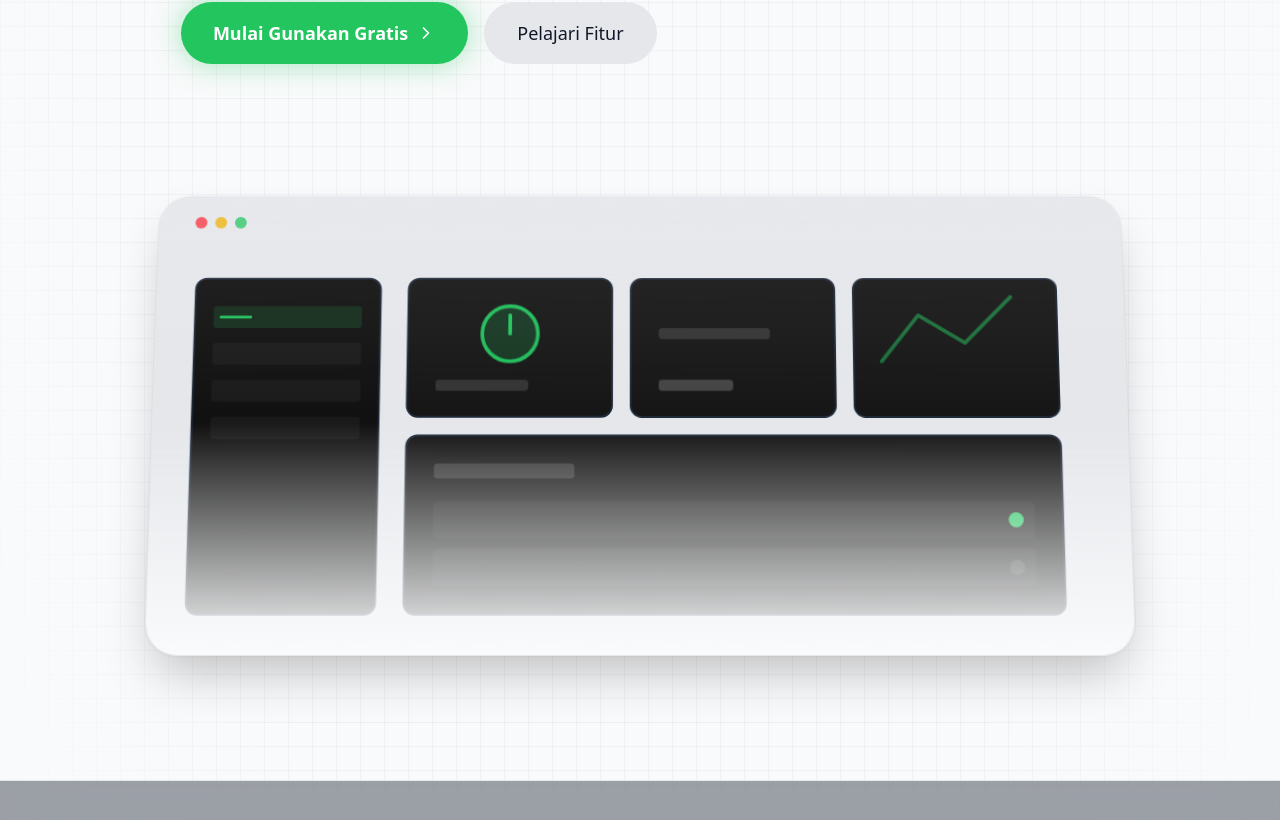
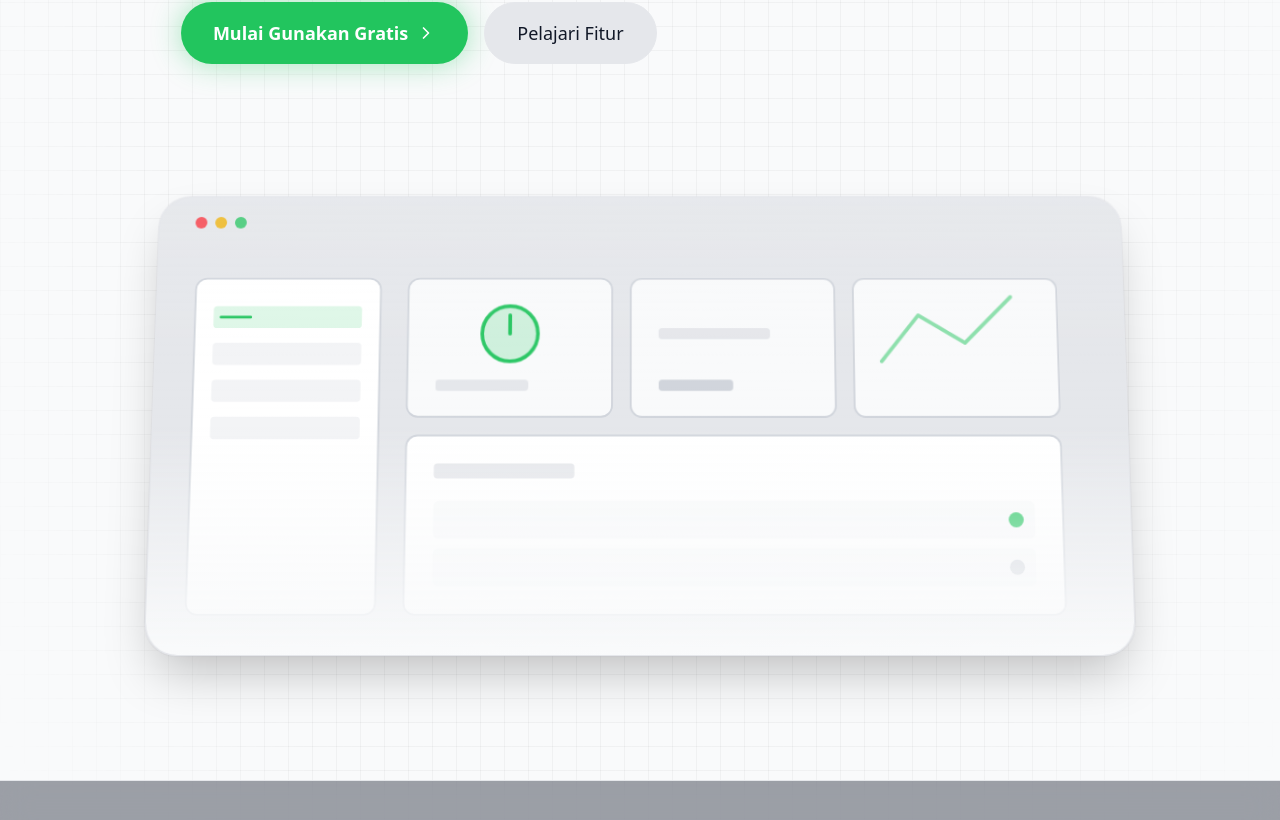
Before and after one commit to alpaenf/game, a Next.js app: page / in a window 1280 px wide. Shown: the part 598-1418 px from the top of the page. Built offline with nearby package versions, Linux system fonts and the light colour scheme; no server answers.

Commit message:
first committt

```diff
--- a/src/app/globals.css
+++ b/src/app/globals.css
@@ -1,4 +1,6 @@
 @import "tailwindcss";
+
+@custom-variant dark (&:is(.dark *));
 
 @theme {
   --color-background: var(--bg-color);
--- a/src/app/page.tsx
+++ b/src/app/page.tsx
@@ -94,35 +94,35 @@ export default async function LandingPage() {
             </div>
 
             {/* Dashboard SVG Wireframe - Glowing elements */}
-            <svg width="100%" height="auto" viewBox="0 0 1000 400" fill="none" xmlns="http://www.w3.org/2000/svg" className="w-full text-gray-800 block">
+            <svg width="100%" height="auto" viewBox="0 0 1000 400" fill="none" xmlns="http://www.w3.org/2000/svg" className="w-full block">
                {/* Sidebar */}
-               <rect x="20" y="20" width="200" height="360" rx="12" fill="#111111" stroke="currentColor" strokeWidth="2" />
+               <rect x="20" y="20" width="200" height="360" rx="12" className="fill-white dark:fill-[#111111] stroke-gray-300 dark:stroke-gray-800" strokeWidth="2" />
                <rect x="40" y="50" width="160" height="24" rx="4" fill="#22c55e" fillOpacity="0.15" />
                <path d="M48 62 H80" stroke="#22c55e" strokeWidth="3" strokeLinecap="round" />
-               <rect x="40" y="90" width="160" height="24" rx="4" fill="#1a1a1a" />
-               <rect x="40" y="130" width="160" height="24" rx="4" fill="#1a1a1a" />
-               <rect x="40" y="170" width="160" height="24" rx="4" fill="#1a1a1a" />
+               <rect x="40" y="90" width="160" height="24" rx="4" className="fill-gray-100 dark:fill-[#1a1a1a]" />
+               <rect x="40" y="130" width="160" height="24" rx="4" className="fill-gray-100 dark:fill-[#1a1a1a]" />
+               <rect x="40" y="170" width="160" height="24" rx="4" className="fill-gray-100 dark:fill-[#1a1a1a]" />
 
                {/* Main content grids */}
-               <rect x="250" y="20" width="220" height="150" rx="12" fill="#161616" stroke="currentColor" strokeWidth="2" />
+               <rect x="250" y="20" width="220" height="150" rx="12" className="fill-gray-50 dark:fill-[#161616] stroke-gray-300 dark:stroke-gray-800" strokeWidth="2" />
                <circle cx="360" cy="80" r="30" fill="#22c55e" fillOpacity="0.2" stroke="#22c55e" strokeWidth="4" className="animate-[pulse_3s_ease-in-out_infinite]" />
                <path d="M360 80 L360 60" stroke="#22c55e" strokeWidth="4" strokeLinecap="round" />
-               <rect x="280" y="130" width="100" height="12" rx="4" fill="#333333" />
+               <rect x="280" y="130" width="100" height="12" rx="4" className="fill-gray-200 dark:fill-[#333333]" />
 
-               <rect x="490" y="20" width="220" height="150" rx="12" fill="#161616" stroke="currentColor" strokeWidth="2" />
-               <rect x="520" y="74" width="120" height="12" rx="4" fill="#333333" />
-               <rect x="520" y="130" width="80" height="12" rx="4" fill="#444444" />
+               <rect x="490" y="20" width="220" height="150" rx="12" className="fill-gray-50 dark:fill-[#161616] stroke-gray-300 dark:stroke-gray-800" strokeWidth="2" />
+               <rect x="520" y="74" width="120" height="12" rx="4" className="fill-gray-200 dark:fill-[#333333]" />
+               <rect x="520" y="130" width="80" height="12" rx="4" className="fill-gray-300 dark:fill-[#444444]" />
 
-               <rect x="730" y="20" width="220" height="150" rx="12" fill="#161616" stroke="currentColor" strokeWidth="2" />
+               <rect x="730" y="20" width="220" height="150" rx="12" className="fill-gray-50 dark:fill-[#161616] stroke-gray-300 dark:stroke-gray-800" strokeWidth="2" />
                <path d="M760 110 L800 60 L850 90 L900 40" stroke="#22c55e" strokeWidth="4" strokeLinecap="round" strokeLinejoin="round" className="animate-[pulse_4s_ease-in-out_infinite]" />
 
                {/* Transaksi Aktif list */}
-               <rect x="250" y="190" width="700" height="190" rx="12" fill="#111111" stroke="currentColor" strokeWidth="2" />
-               <rect x="280" y="220" width="150" height="16" rx="4" fill="#333333" />
-               <rect x="280" y="260" width="640" height="40" rx="6" fill="#1a1a1a" />
+               <rect x="250" y="190" width="700" height="190" rx="12" className="fill-white dark:fill-[#111111] stroke-gray-300 dark:stroke-gray-800" strokeWidth="2" />
+               <rect x="280" y="220" width="150" height="16" rx="4" className="fill-gray-200 dark:fill-[#333333]" />
+               <rect x="280" y="260" width="640" height="40" rx="6" className="fill-gray-50 dark:fill-[#1a1a1a]" />
                <circle cx="900" cy="280" r="8" fill="#22c55e" />
-               <rect x="280" y="310" width="640" height="40" rx="6" fill="#1a1a1a" />
-               <circle cx="900" cy="330" r="8" fill="#333333" />
+               <rect x="280" y="310" width="640" height="40" rx="6" className="fill-gray-50 dark:fill-[#1a1a1a]" />
+               <circle cx="900" cy="330" r="8" className="fill-gray-300 dark:fill-[#333333]" />
             </svg>
 
             {/* Overlay Gradient to make it fade cleanly */}
```
